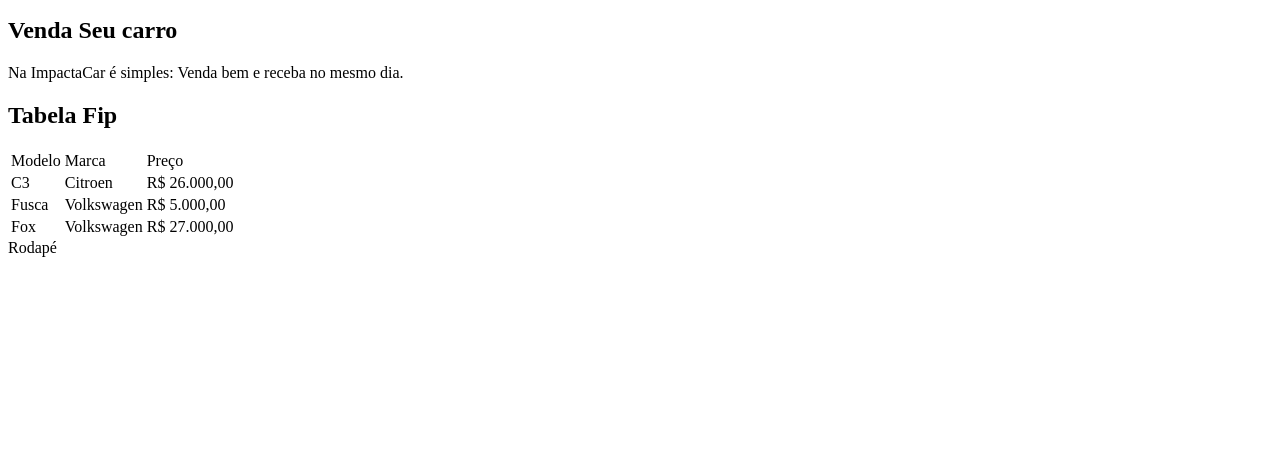
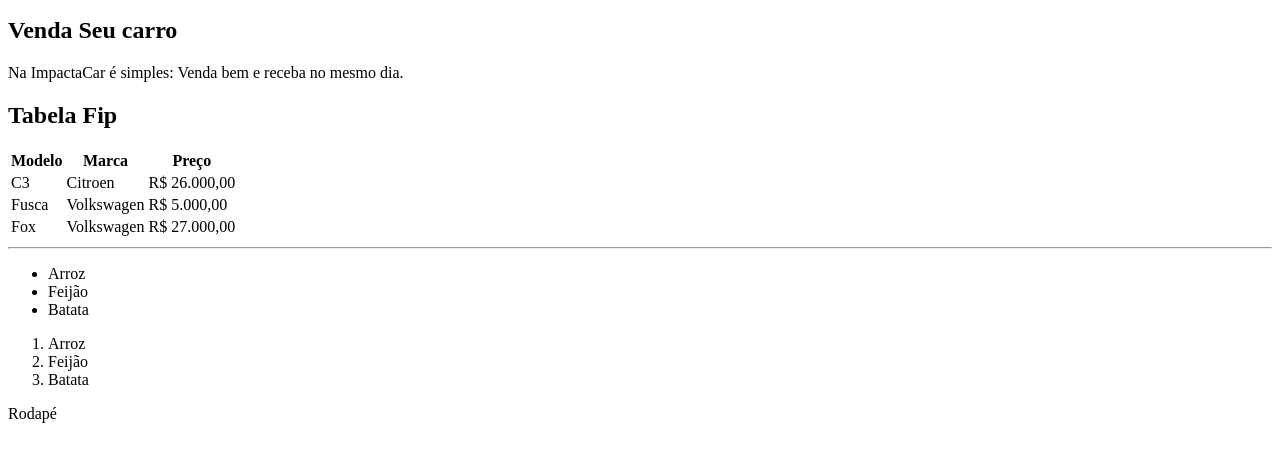
Before and after one commit to celsobastos/webdev-07022022, a plain HTML site: page public/vender-carro.html in a window 1280 px wide. Shown: the part 101-562 px from the top of the page. Drawn offline with Linux system fonts and the light colour scheme.

Commit message:
Forms, images r tables

```diff
--- a/public/vender-carro.html
+++ b/public/vender-carro.html
@@ -18,9 +18,9 @@
             <h2>Tabela Fip</h2>
             <table>
                 <tr>
-                    <td>Modelo</td>
-                    <td>Marca</td>
-                    <td>Preço</td>
+                    <th>Modelo</th>
+                    <th>Marca</th>
+                    <th>Preço</th>
                 </tr>
                 <tr>
                     <td>C3</td>
@@ -38,6 +38,19 @@
                     <td>R$ 27.000,00</td>
                 </tr>
             </table>
+            <hr>
+            <!-- Lista não ordenada -->
+            <ul>
+                <li>Arroz</li>
+                <li>Feijão</li>
+                <li>Batata</li>
+            </ul>
+            <!-- Lista ordenada -->
+            <ol>
+                <li>Arroz</li>
+                <li>Feijão</li>
+                <li>Batata</li>
+            </ol>
         </section>
 
         <footer>
```
Also changed, not shown: public/forms/cadastro.html (added, +18 -0 lines), public/index.html (+2 -0 lines).
